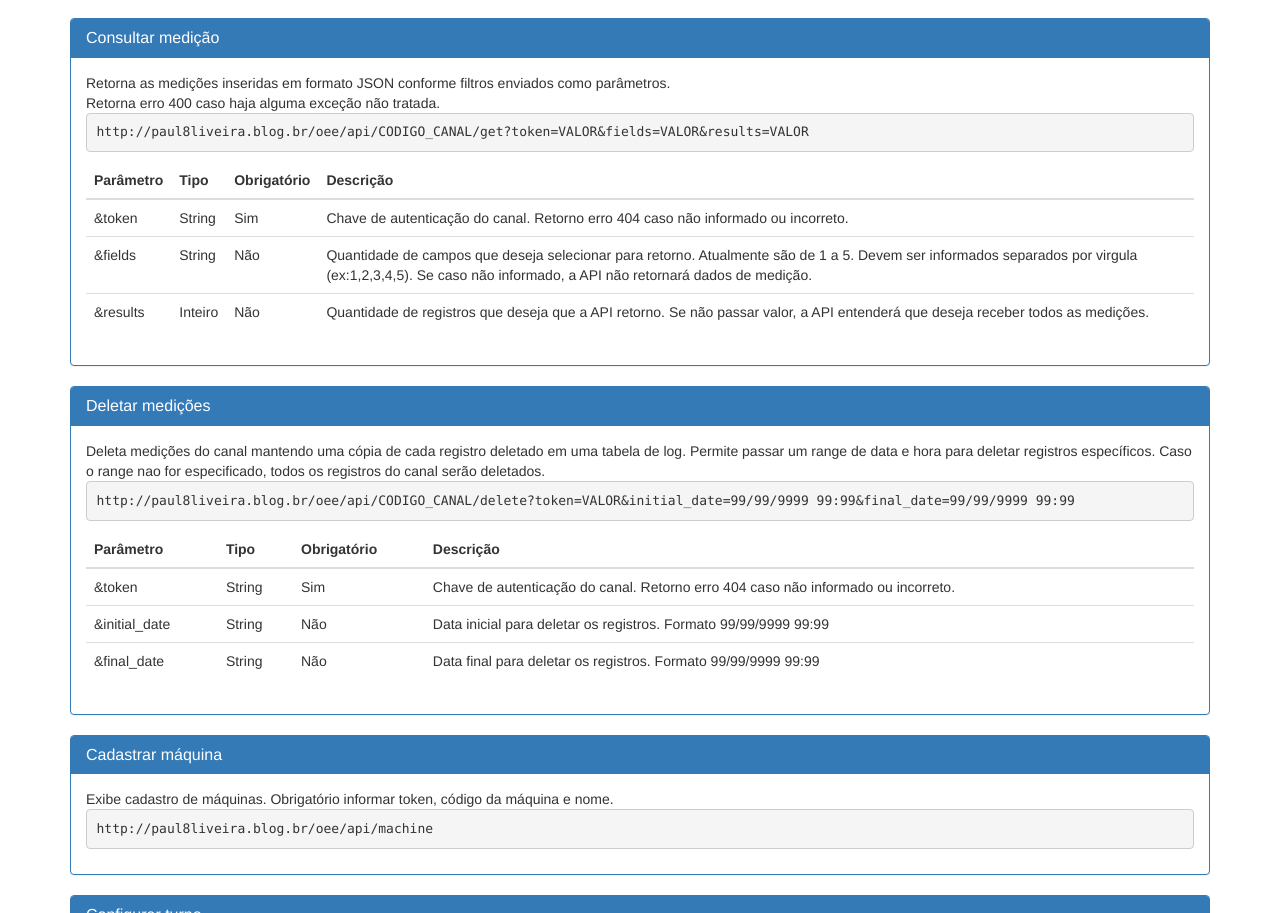
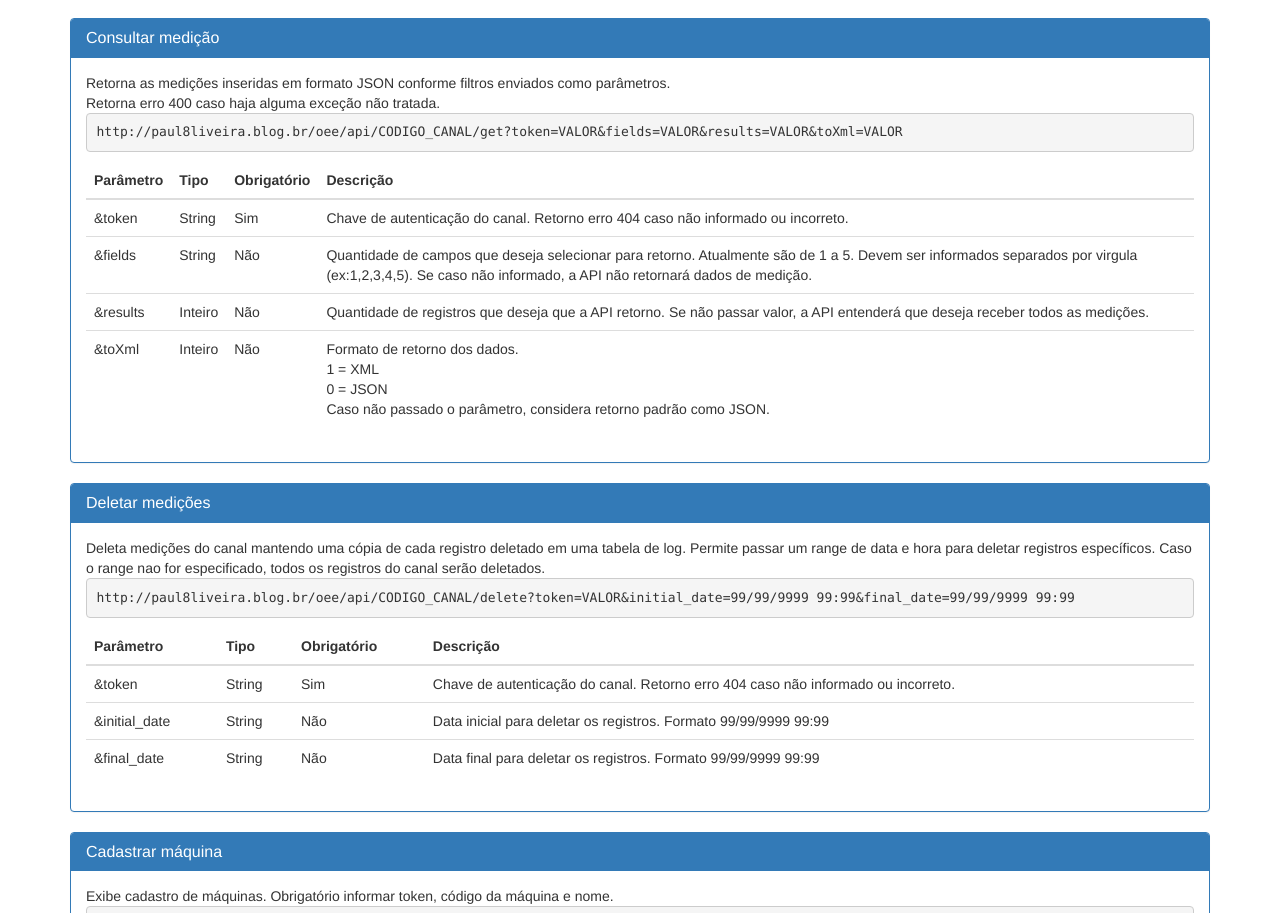
Before and after one commit to tec-smup/oee-api, a website: page public/doc.html in a window 1280 px wide. Shown: the part 1064-1977 px from the top of the page. Drawn offline with nearby package versions, Linux system fonts and the light colour scheme.

Commit message:
feed to xml

```diff
--- a/package.json
+++ b/package.json
@@ -29,6 +29,7 @@
     "consign": "^0.1.6",
     "express": "^4.16.2",
     "express-validator": "^4.3.0",
+    "js2xmlparser": "^3.0.0",
     "mysql": "^2.15.0",
     "nodemon": "^1.12.7"
   }
--- a/public/doc.html
+++ b/public/doc.html
@@ -164,7 +164,7 @@
                             <div class="panel-body">
                                 Retorna as medições inseridas em formato JSON conforme filtros enviados como parâmetros.
                                 <br>Retorna erro 400 caso haja alguma exceção não tratada.
-                                <pre>http://paul8liveira.blog.br/oee/api/CODIGO_CANAL/get?token=VALOR&fields=VALOR&results=VALOR</pre>
+                                <pre>http://paul8liveira.blog.br/oee/api/CODIGO_CANAL/get?token=VALOR&fields=VALOR&results=VALOR&toXml=VALOR</pre>
                                 <table class="table">
                                     <thead>
                                         <tr>
@@ -192,6 +192,16 @@
                                             <td>Inteiro</td>
                                             <td>Não</td>
                                             <td>Quantidade de registros que deseja que a API retorno. Se não passar valor, a API entenderá que deseja receber todos as medições.</td>
+                                        </tr>
+                                        <tr>
+                                            <td>&toXml</td>
+                                            <td>Inteiro</td>
+                                            <td>Não</td>
+                                            <td>Formato de retorno dos dados.
+                                                <br/>1 = XML
+                                                <br/>0 = JSON
+                                                <br/>Caso não passado o parâmetro, considera retorno padrão como JSON.
+                                            </td>
                                         </tr>
                                     </tbody>
                                 </table>
```
Also changed, not shown: controllers/channel.js (+9 -1 lines), 1 other file.
